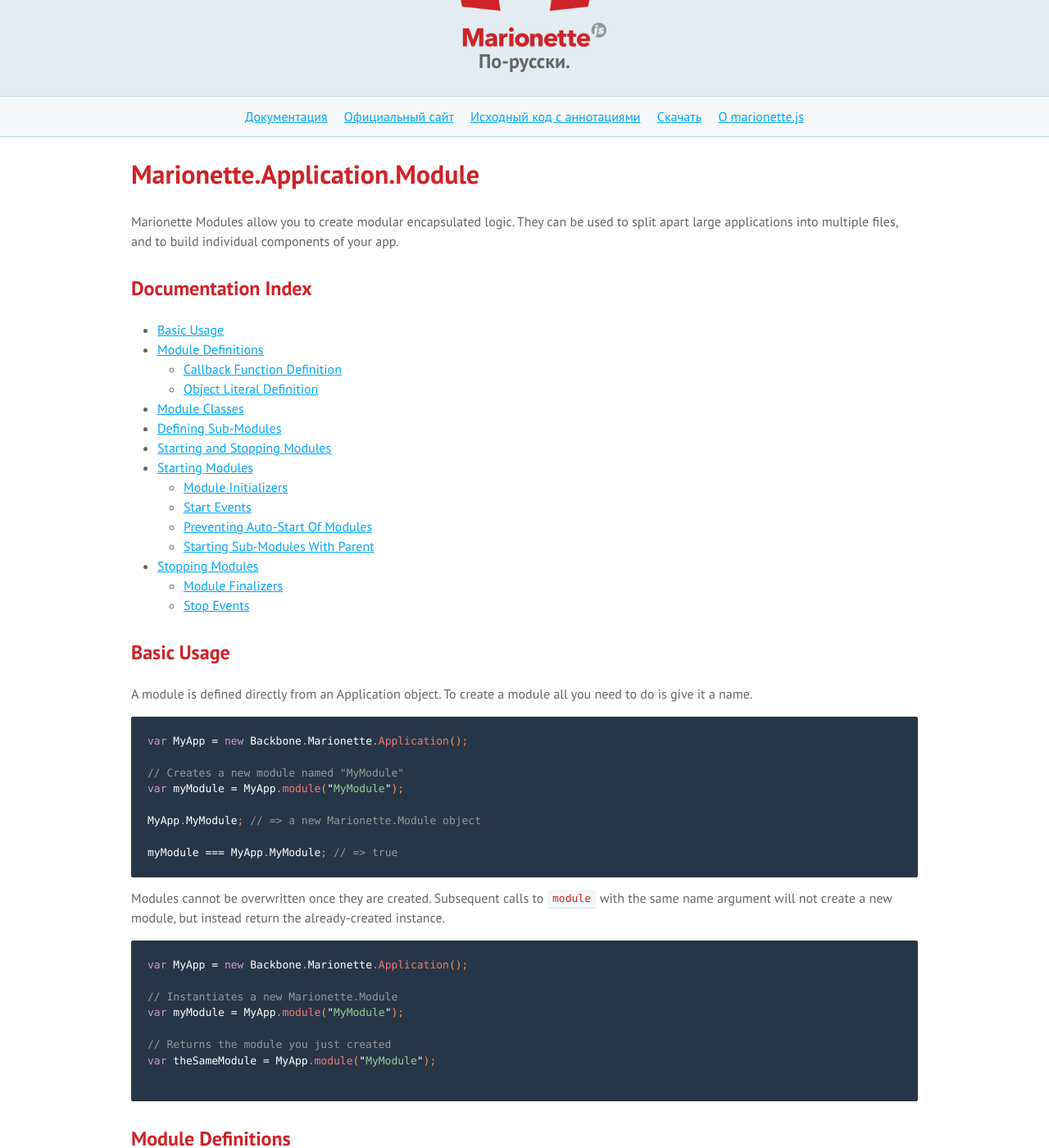
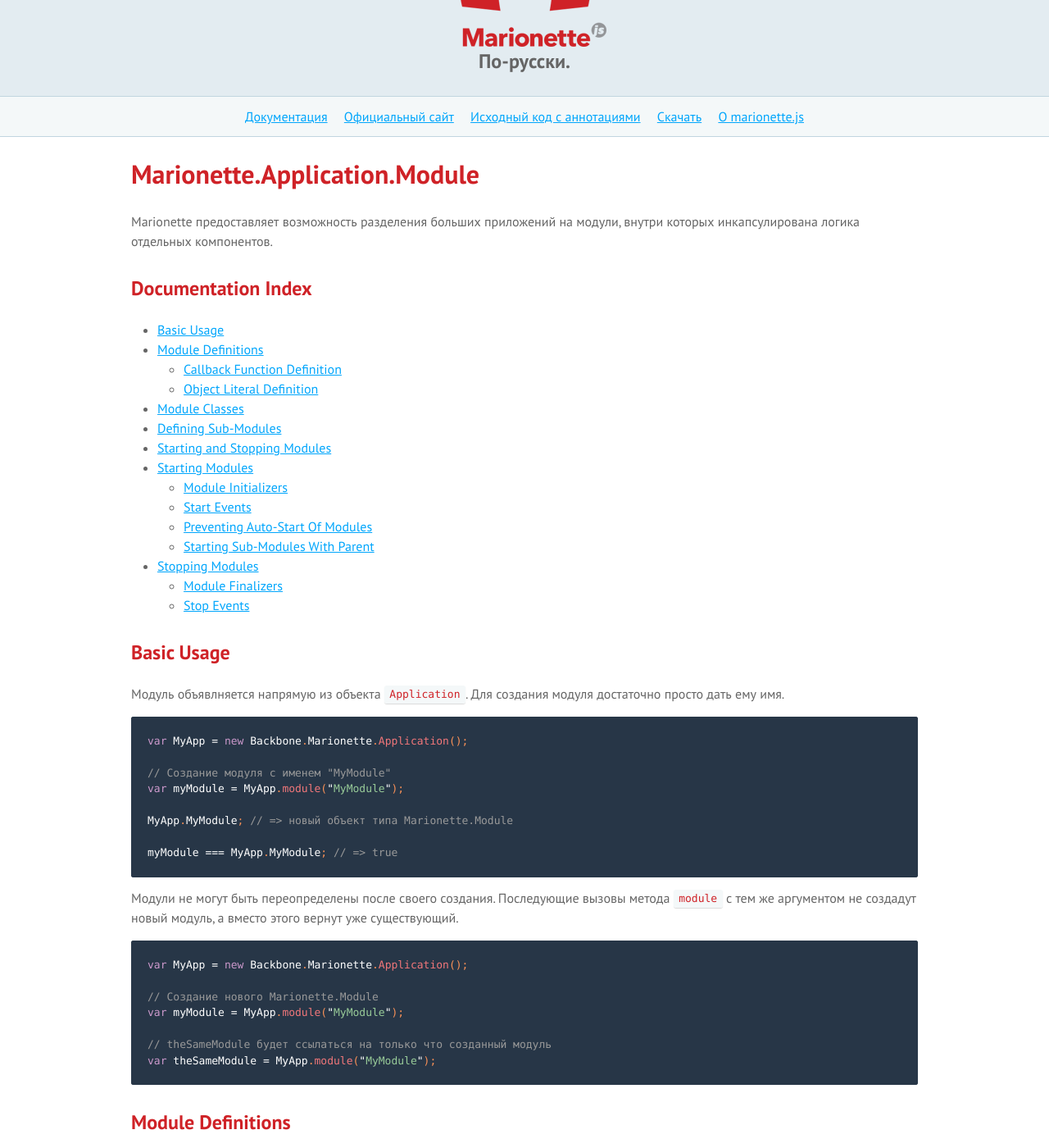
Before and after one commit to sadcitizen/marionettejs.ru, a Jekyll site: the page built from _posts/2014-01-10-application-module.md, in a window 1280 px wide and 1400 px high, scrolled down 209 px. Shown: the whole window at 82% size. Built offline with Jekyll 4.4.1, drawn with Linux system fonts in a browser that asks for light colours; some web fonts are replaced; Markdown is read by kramdown in place of the engine named in the settings.

Commit message:
Обновил версию + небольшие правки в переводах application и application.module

````diff
--- a/_config.yml
+++ b/_config.yml
@@ -4,7 +4,7 @@
 username: instanceofpro
 description: "Marionette.js по-русски."
 baseurl: /marionettejs.ru
-version: 1.8.7
+version: 1.8.8
 
 # Build settings
 markdown: redcarpet
--- a/_includes/translation/ru/marionette.application.module.md
+++ b/_includes/translation/ru/marionette.application.module.md
@@ -1,6 +1,5 @@
-Marionette Modules allow you to create modular encapsulated logic.
-They can be used to split apart large applications into multiple files,
-and to build individual components of your app.
+Marionette предоставляет возможность разделения больших приложений на модули,
+внутри которых инкапсулирована логика отдельных компонентов.
 
 ## Documentation Index
 
@@ -22,33 +21,31 @@
 
 ## Basic Usage
 
-A module is defined directly from an Application object. To create a module all
-you need to do is give it a name.
+Модуль объявлняется напрямую из объекта `Application`. Для создания модуля достаточно просто дать ему имя.
 
 ```js
 var MyApp = new Backbone.Marionette.Application();
 
-// Creates a new module named "MyModule"
+// Создание модуля с именем "MyModule"
 var myModule = MyApp.module("MyModule");
 
-MyApp.MyModule; // => a new Marionette.Module object
+MyApp.MyModule; // => новый объект типа Marionette.Module
 
 myModule === MyApp.MyModule; // => true
 ```
 
-Modules cannot be overwritten once they are created. Subsequent
-calls to `module` with the same name argument will not create
-a new module, but instead return the already-created instance.
+Модули не могут быть переопределены после своего создания. Последующие вызовы
+метода `module` с тем же аргументом не создадут новый модуль, а вместо этого
+вернут уже существующий.
 
 ```js
 var MyApp = new Backbone.Marionette.Application();
 
-// Instantiates a new Marionette.Module
+// Создание нового Marionette.Module
 var myModule = MyApp.module("MyModule");
 
-// Returns the module you just created
+// theSameModule будет ссылаться на только что созданный модуль
 var theSameModule = MyApp.module("MyModule");
-
 ```
 
 ## Module Definitions
````
Also changed, not shown: _includes/translation/ru/marionette.application.md (+1 -1 lines).
